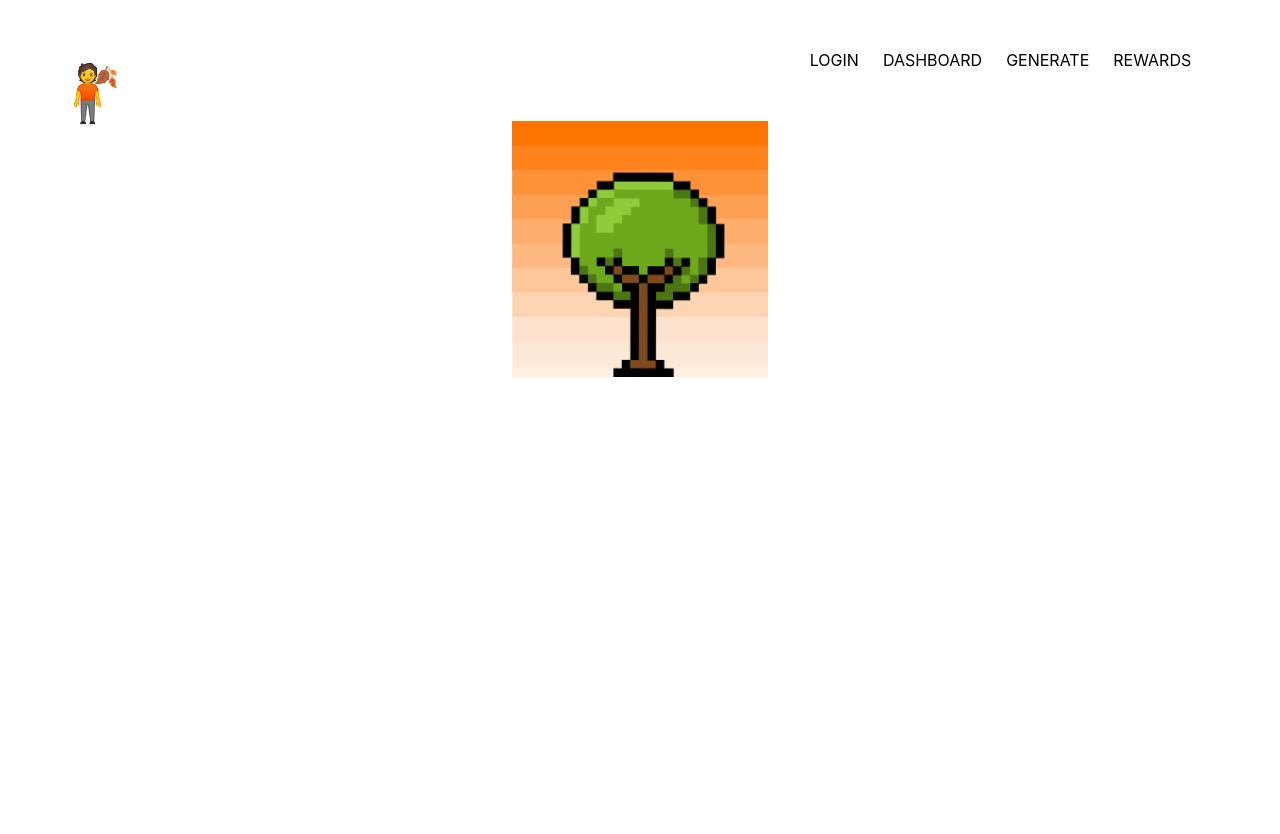
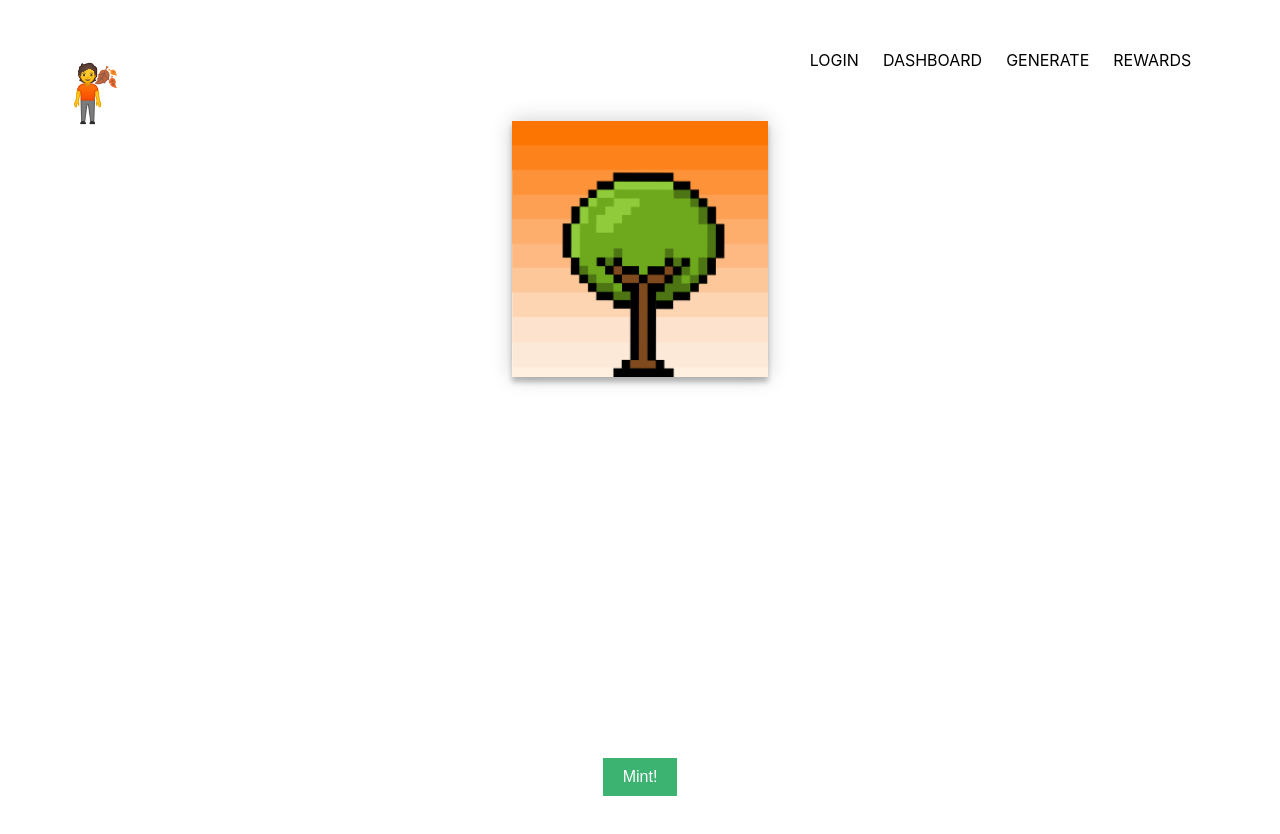
Before and after one commit to yummybomb/HackPrinceton2023, a React (Create React App) app in the folder frontend/: page /rewards in a window 1280 px wide. Shown: the top 834 px of the page. Before the commit the page ends 800 px from the top, so only its background shows below. Built offline with nearby package versions, Linux system fonts and the light colour scheme.

Commit message:
Login shrink fix

```diff
--- a/frontend/src/components/RewardsPage.js
+++ b/frontend/src/components/RewardsPage.js
@@ -7,7 +7,12 @@ const RewardsPage = () => {
   return (
     <div>
         <NavBar></NavBar>
-        <img src={treeNFT}/>
+        <div class = "nft">
+            <img src={treeNFT}/>
+        </div>
+        <div class="center">
+            <button class="mint-button">Mint!</button>
+        </div>
     </div>
   )
 }
--- a/frontend/src/components/assets/RewardsPage.css
+++ b/frontend/src/components/assets/RewardsPage.css
@@ -1,6 +1,29 @@
-img{
+.nft img{
     display: block;
     margin-left: auto;
     margin-right: auto;
     width: 20%;
+    box-shadow: 0 0 20px 0 rgba(0, 0, 0, 0.2), 0 5px 5px 0 rgba(0, 0, 0, 0.24);
 }
+
+.center {
+    display: flex;
+    justify-content: center;
+    align-items: center;
+    height: 100vh;
+  }
+
+  .mint-button {
+    background-color: #3cb371;
+    color: white;
+    border: none;
+    padding: 10px 20px;
+    font-size: 16px;
+    cursor: pointer;
+    transition: box-shadow 0.3s ease-in-out;
+    box-shadow: 0px 0px 0px #3cb371;
+  }
+
+  .mint-button:hover {
+    box-shadow: 0px 0px 20px #3cb371;
+  }
```
